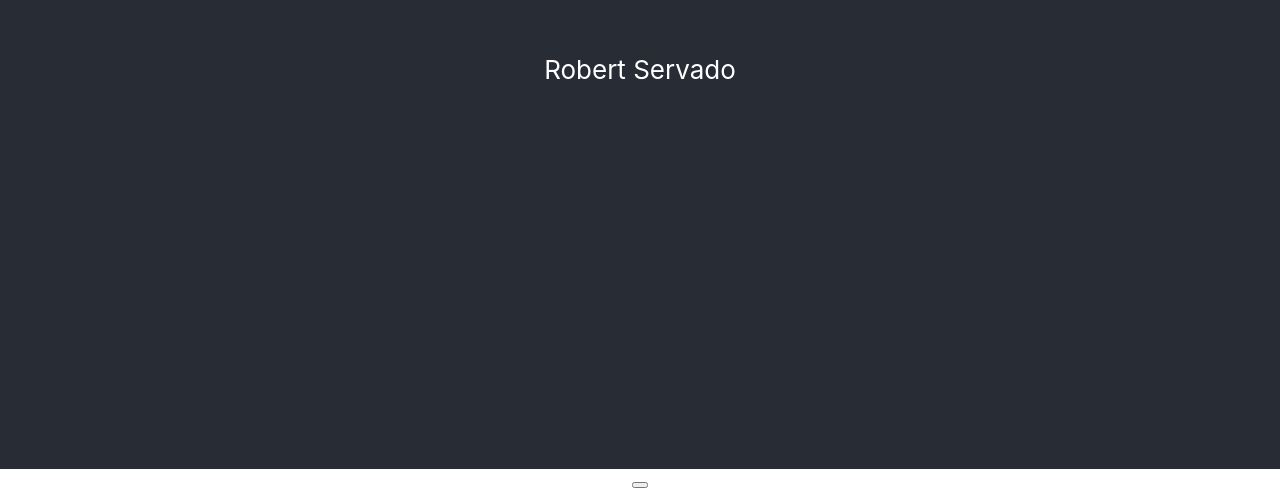
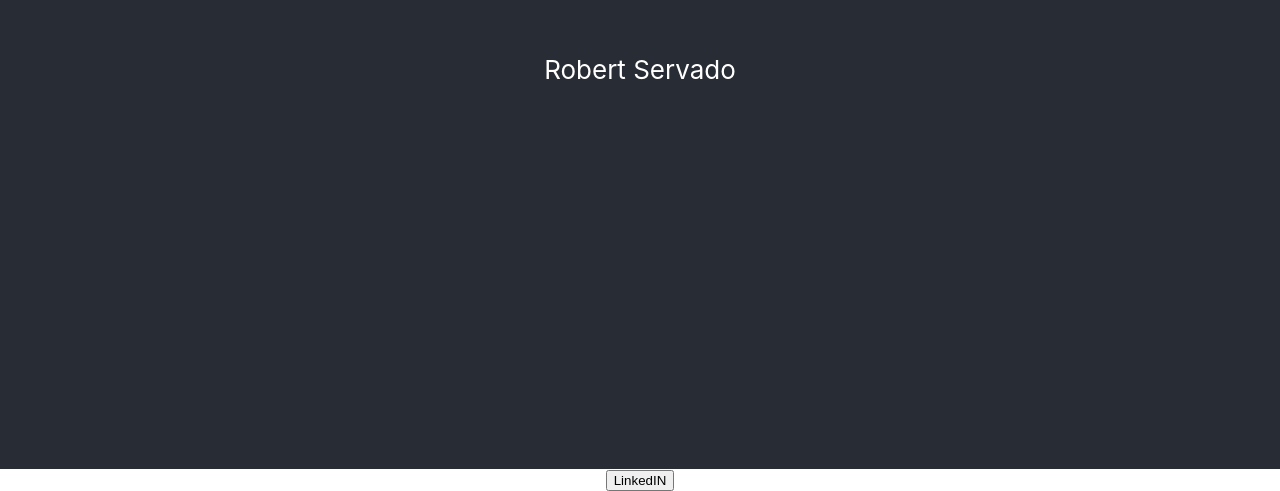
Before and after one commit to ArjayS/channelbranch, a React (Create React App) app: page / in a window 1280 px wide. Shown: the part 331-822 px from the top of the page. Built offline with nearby package versions, Linux system fonts and the light colour scheme.

Commit message:
Test the button link

```diff
--- a/src/components/Button.jsx
+++ b/src/components/Button.jsx
@@ -1,11 +1,13 @@
 import React from "react";
 
 const Button = (props) => {
-  const { name } = props;
+  const { sitename, link } = props;
   return (
-    <>
-      <button>{name}</button>
-    </>
+    <form>
+      <button type="submit" formaction={link}>
+        {sitename}
+      </button>
+    </form>
   );
 };
 
--- a/src/components/Main.jsx
+++ b/src/components/Main.jsx
@@ -15,7 +15,8 @@ const Main = () => {
 
   return (
     <div>
-      <Button />
+      {}
+      <Button sitename="LinkedIN" link="https://www.youtube.com/" />
     </div>
   );
 };
```
